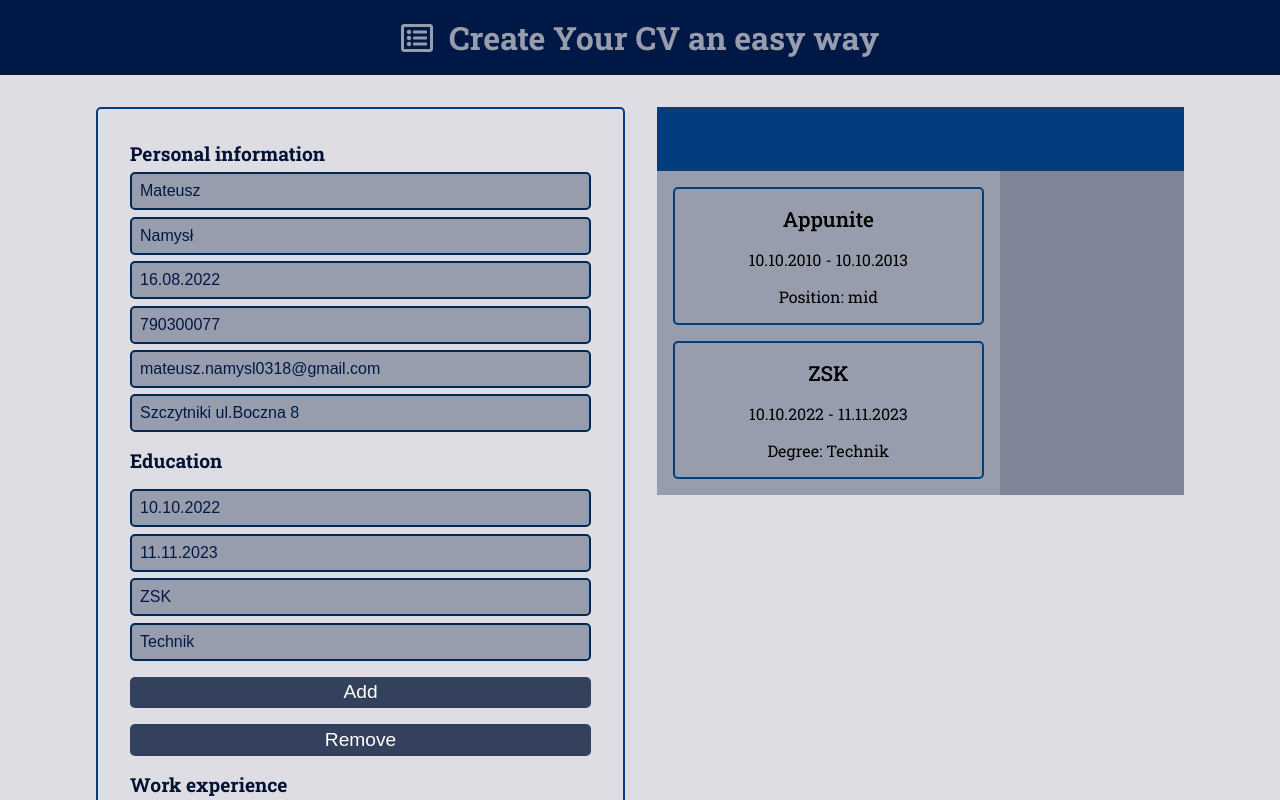
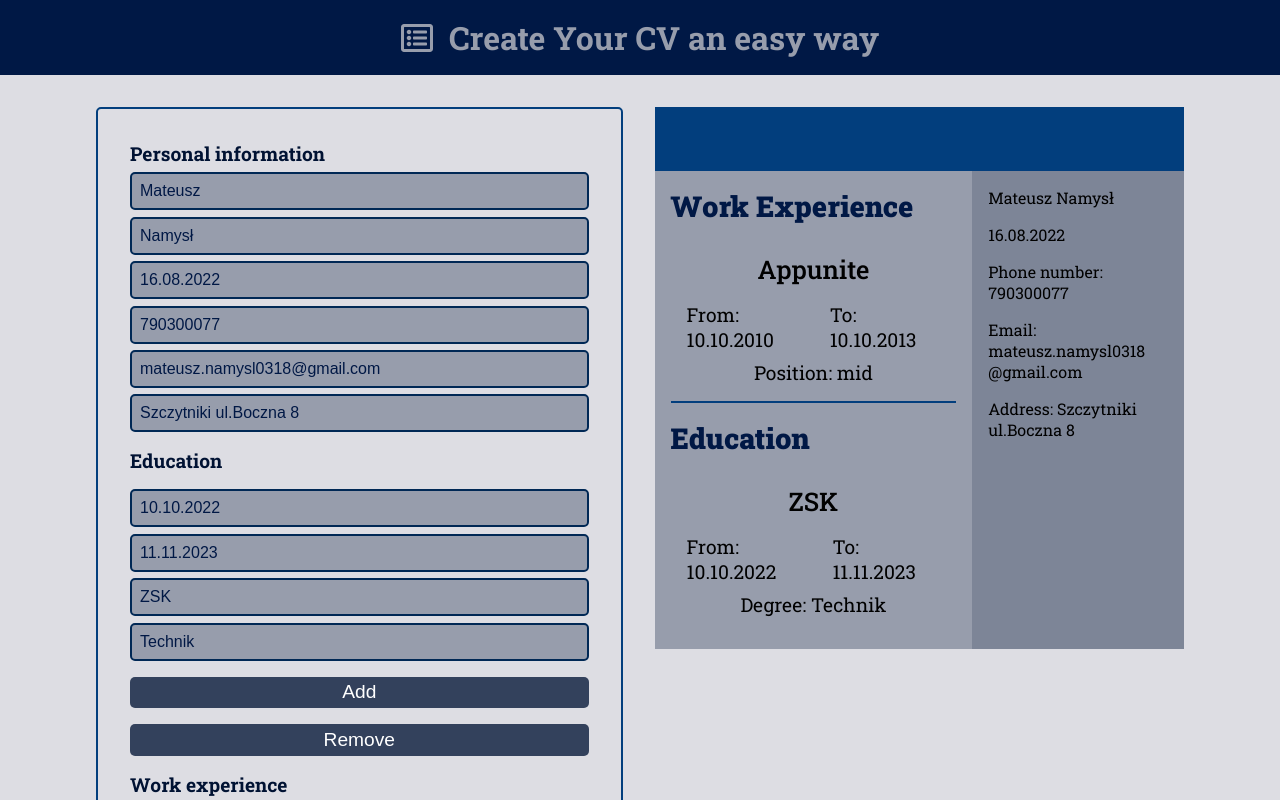
Before and after one commit to MateolCS/cv_generator, a React (Create React App) app: page / in a window 1280 px wide. Shown: the top 800 px of the page. Built offline with nearby package versions, Linux system fonts and the light colour scheme.

Commit message:
finished cv layout

```diff
--- a/src/components/cvDisplay/CV.js
+++ b/src/components/cvDisplay/CV.js
@@ -10,10 +10,15 @@ const CV = ({ cv }) => {
         <h4 className="cv__section__title">
           {cv.workExperience[i].companyName}
         </h4>
-        <p>
-          {cv.workExperience[i].from} - {cv.workExperience[i].to}
-        </p>
-        <p>Position: {cv.workExperience[i].position}</p>
+        <div className="cv__section__content">
+          <div className="cv__section__dates">
+            <p>From: {cv.workExperience[i].from}</p>
+            <p>To: {cv.workExperience[i].to}</p>
+          </div>
+          <p className="cv__middle">
+            Position: {cv.workExperience[i].position}
+          </p>
+        </div>
       </div>
     );
   }
@@ -22,10 +27,13 @@ const CV = ({ cv }) => {
     educationInfo.push(
       <div key={i} className="cv__section">
         <h4 className="cv__section__title">{cv.educationInfo[i].schoolName}</h4>
-        <p>
-          {cv.educationInfo[i].from} - {cv.educationInfo[i].to}
-        </p>
-        <p>Degree: {cv.educationInfo[i].degree}</p>
+        <div className="cv__section__content">
+          <div className="cv__section__dates">
+            <p>From: {cv.educationInfo[i].from}</p>
+            <p>To: {cv.educationInfo[i].to}</p>
+          </div>
+          <p className="cv__middle">Degree: {cv.educationInfo[i].degree}</p>
+        </div>
       </div>
     );
   }
@@ -35,10 +43,34 @@ const CV = ({ cv }) => {
       <div className="cv__header"></div>
       <div className="cv__main">
         <div className="cv__content__container">
-          {workExperience}
-          {educationInfo}
+          <div className="cv__element border__bottom">
+            <h3 className="cv__element__title">Work Experience</h3>
+            {workExperience}
+          </div>
+          <div className="cv__element">
+            <h3 className="cv__element__title">Education</h3>
+            {educationInfo}
+          </div>
         </div>
-        <div className="cv__side__content"></div>
+        <div className="cv__side__content">
+          <div className="cv__side__content__container">
+            <p className="cv__side__content__item">
+              {cv.personalInfo.name} {cv.personalInfo.surname}
+            </p>
+            <p className="cv__side__content__item">
+              {cv.personalInfo.birthDate}
+            </p>
+            <p className="cv__side__content__item">
+              Phone number: {cv.personalInfo.phoneNumber}
+            </p>
+            <p className="cv__side__content__item">
+              Email: {cv.personalInfo.email}
+            </p>
+            <p className="cv__side__content__item">
+              Address: {cv.personalInfo.address}
+            </p>
+          </div>
+        </div>
       </div>
     </div>
   );
--- a/src/index.css
+++ b/src/index.css
@@ -125,7 +125,7 @@ body{
 .cv{
   display: flex;
   flex-direction: column;
-  border-radius: 5px;
+  border-radius: 10px;
   width: 50%;
 }
 
@@ -143,7 +143,7 @@ body{
   display: flex;
   flex-direction: column;
   gap: 1rem;
-  width: 65%;
+  width: 60%;
   padding: 1rem;
   background-color: #979DAC;
 }
@@ -152,7 +152,7 @@ body{
   display: flex;
   flex-direction: column;
   gap: 1rem;
-  width: 35%;
+  width: 40%;
   padding: 1rem;
   background-color: #7D8597;
 }
@@ -160,15 +160,61 @@ body{
 .cv__section{
   display: flex;
   flex-direction: column;
-  justify-content: center;
-  align-items: center;
   gap: 1rem;
   padding: 1rem;
-  border: 2px solid #023E7D;
   border-radius: 5px;
 }
 
+.cv__section__content{
+  display: flex;
+  flex-direction: column;
+  gap: .5rem;
+}
+
+.cv__section__dates{
+  display: flex;
+  gap: .5rem;
+  font-size: 1.2rem;
+  justify-content: space-between;
+}
+
+.cv__middle{
+  font-size: 1.2rem;
+  width: 100%;
+  text-align: center;
+  align-items: center;
+  justify-content: center;
+}
+
 .cv__section__title{
-  font-size: 1.3rem;
+  font-size: 1.6rem;
   font-weight: 500;
+  text-align: center;
 }
+
+.cv__element{
+  display: flex;
+  flex-direction: column;
+  gap: .7rem;
+}
+
+.cv__element__title{
+  font-size: 1.8rem;
+  font-weight:900;
+  color: #001845;
+}
+
+.border__bottom{
+  border-bottom: 2px solid #023E7D;
+}
+
+.cv__side__content__container{
+  display: flex;
+  flex-direction: column;
+  gap: 1rem;
+  width: 90%;
+}
+
+.cv__side__content__item{
+  word-wrap: break-word;
+}
```
